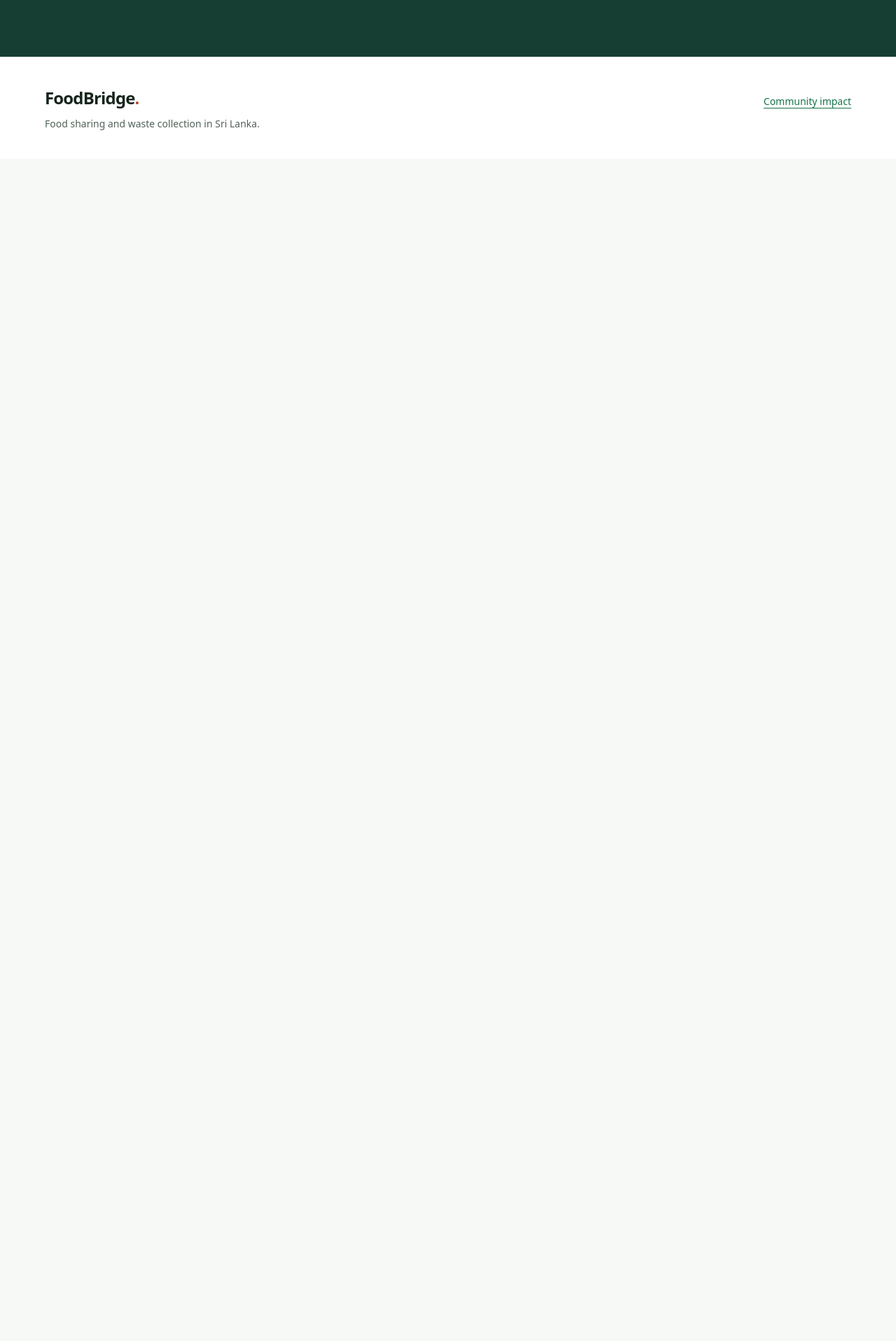
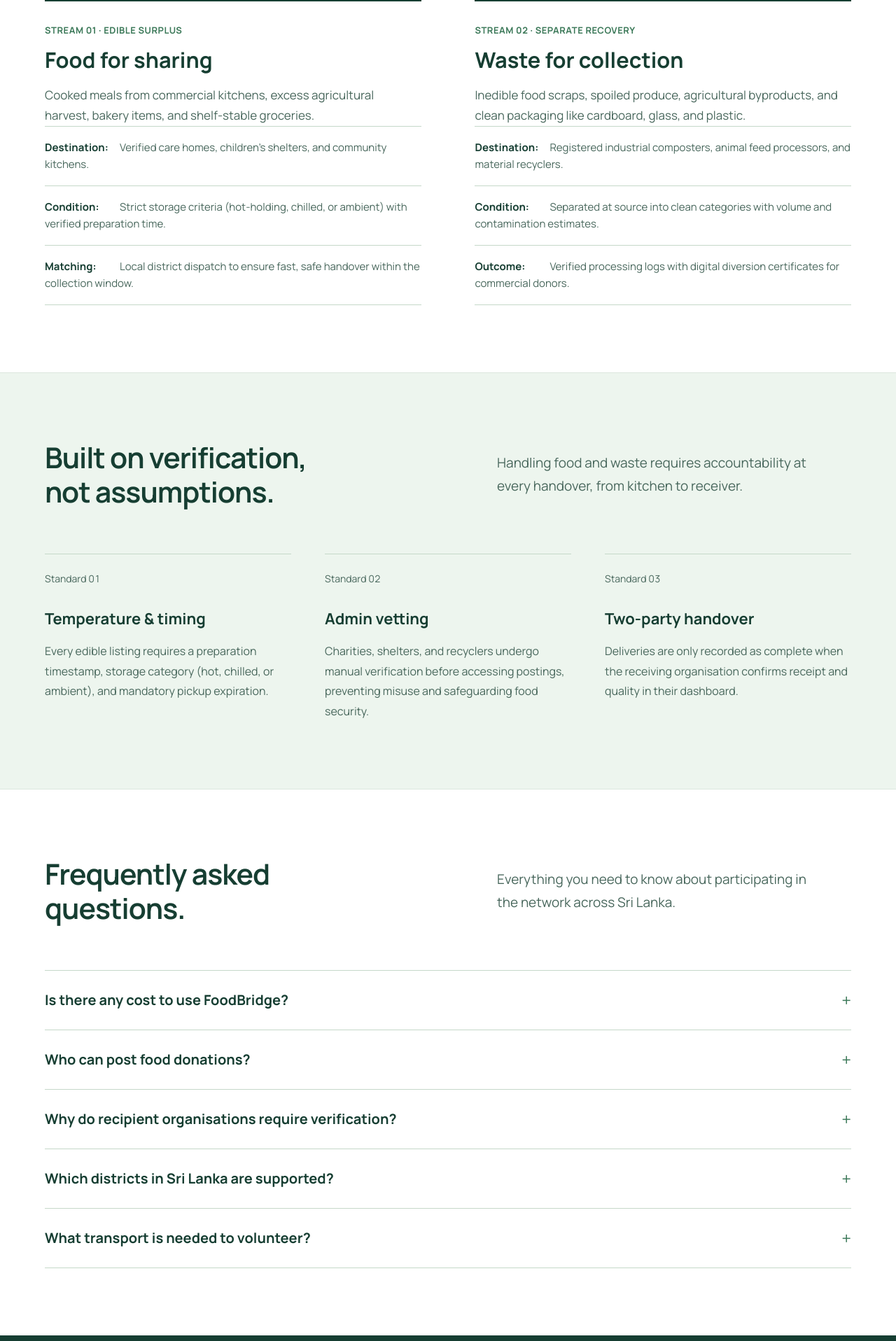
Before and after one commit to piragenth-satkunananthan/foodbridge, a React (Vite) app in the folder frontend/: page / in a window 1280 px wide. Shown: the part 1844-3760 px from the top of the page at 70% size. Before the commit the page ends 2071 px from the top, so only its background shows below. Built offline with nearby package versions, Linux system fonts and the light colour scheme.

Commit message:
feat(home): add dual-stream breakdown, verification standards, and civic FAQ

```diff
--- a/frontend/src/pages/HomePage.jsx
+++ b/frontend/src/pages/HomePage.jsx
@@ -10,6 +10,29 @@ const roles = [
   { name: 'Recycler', detail: 'Register your waste-collection organisation.' },
   { name: 'Volunteer', detail: 'Help with local pickups and deliveries.' },
   { name: 'Admin', detail: 'Manage accounts, verification and activity.' },
+];
+
+const faqs = [
+  {
+    q: 'Is there any cost to use FoodBridge?',
+    a: 'FoodBridge is completely free for all participants. Donors, recipient organisations, recyclers, and volunteers do not pay any subscription, listing, or claim fees.'
+  },
+  {
+    q: 'Who can post food donations?',
+    a: 'Hotels, restaurants, supermarkets, bakeries, corporate cafeterias, event caterers, and commercial kitchens with safe, surplus consumable food or separate organic waste.'
+  },
+  {
+    q: 'Why do recipient organisations require verification?',
+    a: 'To protect public health and ensure food reaches genuine vulnerable groups, recipient charities and care homes must submit identification and pass administrator verification before requesting or receiving food batches.'
+  },
+  {
+    q: 'Which districts in Sri Lanka are supported?',
+    a: 'All 25 administrative districts are supported in the system. Postings and volunteer courier pickups are coordinated locally within the specified district to minimize transit time.'
+  },
+  {
+    q: 'What transport is needed to volunteer?',
+    a: 'Volunteers can transport batches using motorbikes, three-wheelers, cars, or small vans depending on the volume, container requirements, and route distance indicated on the pickup job.'
+  }
 ];
 
 export default function HomePage() {
@@ -35,6 +58,7 @@ export default function HomePage() {
           <p className="fb-home-availability">Recipient and recycler browsing and claims are not available yet. Admin access requires sign-in.</p>
         </div>
       </section>
+
       <section id="how-it-works" className="fb-home-workflow" aria-labelledby="workflow-title">
         <div className="fb-home-section-heading"><h2 id="workflow-title">Good intentions.<br />Clear next steps.</h2><p>Keep the practical details in one place, from the first listing to the recorded delivery.</p></div>
         <ol>
@@ -43,6 +67,75 @@ export default function HomePage() {
           <li><span className="fb-home-step">03</span><h3>Keep track together.</h3><p>Follow status updates in your dashboard and review completed deliveries.</p></li>
         </ol>
       </section>
+
+      <section className="fb-home-streams" aria-labelledby="streams-title">
+        <div className="fb-home-section-heading">
+          <h2 id="streams-title">Two distinct streams.<br />No confusion.</h2>
+          <p>Edible surplus nourishes communities. Organic scraps and packaging fuel recycling. The two never cross.</p>
+        </div>
+        <div className="fb-home-streams-grid">
+          <article className="fb-stream-column">
+            <span className="fb-stream-tag">Stream 01 &middot; Edible Surplus</span>
+            <h3>Food for sharing</h3>
+            <p className="fb-stream-desc">Cooked meals from commercial kitchens, excess agricultural harvest, bakery items, and shelf-stable groceries.</p>
+            <ul className="fb-stream-specs">
+              <li><strong>Destination:</strong> Verified care homes, children’s shelters, and community kitchens.</li>
+              <li><strong>Condition:</strong> Strict storage criteria (hot-holding, chilled, or ambient) with verified preparation time.</li>
+              <li><strong>Matching:</strong> Local district dispatch to ensure fast, safe handover within the collection window.</li>
+            </ul>
+          </article>
+          <article className="fb-stream-column">
+            <span className="fb-stream-tag">Stream 02 &middot; Separate Recovery</span>
+            <h3>Waste for collection</h3>
+            <p className="fb-stream-desc">Inedible food scraps, spoiled produce, agricultural byproducts, and clean packaging like cardboard, glass, and plastic.</p>
+            <ul className="fb-stream-specs">
+              <li><strong>Destination:</strong> Registered industrial composters, animal feed processors, and material recyclers.</li>
+              <li><strong>Condition:</strong> Separated at source into clean categories with volume and contamination estimates.</li>
+              <li><strong>Outcome:</strong> Verified processing logs with digital diversion certificates for commercial donors.</li>
+            </ul>
+          </article>
+        </div>
+      </section>
+
+      <section className="fb-home-standards" aria-labelledby="standards-title">
+        <div className="fb-home-section-heading">
+          <h2 id="standards-title">Built on verification,<br />not assumptions.</h2>
+          <p>Handling food and waste requires accountability at every handover, from kitchen to receiver.</p>
+        </div>
+        <ol className="fb-home-standards-grid">
+          <li>
+            <span className="fb-home-step">Standard 01</span>
+            <h3>Temperature &amp; timing</h3>
+            <p>Every edible listing requires a preparation timestamp, storage category (hot, chilled, or ambient), and mandatory pickup expiration.</p>
+          </li>
+          <li>
+            <span className="fb-home-step">Standard 02</span>
+            <h3>Admin vetting</h3>
+            <p>Charities, shelters, and recyclers undergo manual verification before accessing postings, preventing misuse and safeguarding food security.</p>
+          </li>
+          <li>
+            <span className="fb-home-step">Standard 03</span>
+            <h3>Two-party handover</h3>
+            <p>Deliveries are only recorded as complete when the receiving organisation confirms receipt and quality in their dashboard.</p>
+          </li>
+        </ol>
+      </section>
+
+      <section className="fb-home-faq" aria-labelledby="faq-title">
+        <div className="fb-home-section-heading">
+          <h2 id="faq-title">Frequently asked<br />questions.</h2>
+          <p>Everything you need to know about participating in the network across Sri Lanka.</p>
+        </div>
+        <div className="fb-home-faq-list">
+          {faqs.map(({ q, a }) => (
+            <details key={q} className="fb-faq-item">
+              <summary>{q}</summary>
+              <p>{a}</p>
+            </details>
+          ))}
+        </div>
+      </section>
+
       <section className="fb-home-outcomes" aria-labelledby="outcomes-title">
         <div><h2 id="outcomes-title">Every record tells<br />part of the story.</h2><p>Explore completed food deliveries and waste collection, reported separately.</p></div>
         <Link to="/impact">Explore community impact <ArrowRight size={24} aria-hidden="true" /></Link>
--- a/frontend/src/styles/home.css
+++ b/frontend/src/styles/home.css
@@ -2,7 +2,7 @@
 .fb-home { --home-ink: #163e32; --home-muted: #48675c; --home-mint: #edf5ee; --home-yellow: #f5de87; --home-gutter: clamp(24px, 5vw, 128px); width: 100%; color: var(--home-ink); background: #fff; font-family: Manrope, sans-serif; }
 .fb-home h1, .fb-home h2, .fb-home h3, .fb-home p { margin: 0; }
 .fb-home ::selection { background: var(--home-yellow); color: var(--home-ink); }
-.fb-home a:focus-visible { outline: 3px solid #226c4f; outline-offset: 5px; }
+.fb-home a:focus-visible, .fb-home summary:focus-visible { outline: 3px solid #226c4f; outline-offset: 5px; }
 .fb-home-welcome { display: grid; grid-template-columns: 1fr 1.3fr; gap: clamp(48px, 7vw, 112px); padding: 64px var(--home-gutter) 96px; align-items: start; }
 .fb-home-message { display: flex; flex-direction: column; align-items: flex-start; padding-top: 32px; gap: 0; }
 .fb-home h1 { font-size: clamp(52px, 5.2vw, 88px); font-weight: 650; line-height: 1.13; letter-spacing: -.035em; }
@@ -30,6 +30,36 @@
 .fb-home-step { display: block; margin-bottom: 32px; font-size: 14px; color: var(--home-muted); font-variant-numeric: tabular-nums; }
 .fb-home-workflow h3 { font-size: 22px; line-height: 1.4; font-weight: 700; }
 .fb-home-workflow li p { margin-top: 16px; font-size: 16px; line-height: 1.8; color: var(--home-muted); max-width: 38ch; }
+
+/* Dual Streams section */
+.fb-home-streams { padding: 96px var(--home-gutter); border-top: 1px solid #dce7de; }
+.fb-home-streams-grid { display: grid; grid-template-columns: 1fr 1fr; gap: clamp(48px, 6vw, 96px); margin-top: 64px; }
+.fb-stream-column { border-top: 2px solid var(--home-ink); padding-top: 28px; }
+.fb-stream-tag { display: inline-block; font-size: 13px; font-weight: 700; letter-spacing: .04em; text-transform: uppercase; color: #3c7959; margin-bottom: 12px; }
+.fb-stream-column h3 { font-size: clamp(24px, 2.4vw, 32px); font-weight: 700; line-height: 1.3; margin-bottom: 16px; }
+.fb-stream-desc { font-size: 17px; line-height: 1.7; color: var(--home-muted); margin-bottom: 28px; }
+.fb-stream-specs { list-style: none; padding: 0; margin: 0; border-top: 1px solid #c5d8c9; }
+.fb-stream-specs li { padding: 18px 0; border-bottom: 1px solid #c5d8c9; font-size: 15px; line-height: 1.6; color: var(--home-muted); }
+.fb-stream-specs li strong { color: var(--home-ink); font-weight: 700; display: inline-block; min-width: 104px; }
+
+/* Standards section */
+.fb-home-standards { padding: 96px var(--home-gutter); border-top: 1px solid #dce7de; background: var(--home-mint); }
+.fb-home-standards-grid { display: grid; grid-template-columns: repeat(3, minmax(0, 1fr)); gap: 48px; list-style: none; margin: 64px 0 0; padding: 0; }
+.fb-home-standards-grid li { border-top: 1px solid #c5d8c9; padding-top: 24px; }
+.fb-home-standards-grid h3 { font-size: 22px; line-height: 1.4; font-weight: 700; margin-bottom: 16px; }
+.fb-home-standards-grid p { font-size: 16px; line-height: 1.8; color: var(--home-muted); }
+
+/* FAQ section */
+.fb-home-faq { padding: 96px var(--home-gutter); border-top: 1px solid #dce7de; }
+.fb-home-faq-list { margin-top: 64px; border-top: 1px solid #c5d8c9; }
+.fb-faq-item { border-bottom: 1px solid #c5d8c9; }
+.fb-faq-item summary { display: flex; justify-content: space-between; align-items: center; padding: 24px 0; font-size: 20px; font-weight: 700; color: var(--home-ink); cursor: pointer; list-style: none; transition: color 150ms ease-out; }
+.fb-faq-item summary::-webkit-details-marker { display: none; }
+.fb-faq-item summary::after { content: '+'; font-size: 24px; font-weight: 400; color: #3c7959; transition: transform 200ms ease; flex-shrink: 0; margin-left: 24px; }
+.fb-faq-item[open] summary::after { content: '−'; transform: rotate(180deg); }
+.fb-faq-item summary:hover { color: #3c7959; }
+.fb-faq-item p { font-size: 16px; line-height: 1.8; color: var(--home-muted); max-width: 65ch; padding: 0 0 28px; }
+
 .fb-home-outcomes { display: flex; align-items: center; justify-content: space-between; gap: 64px; padding: 80px var(--home-gutter); background: var(--home-ink); color: #fff; }
 .fb-home-outcomes p { max-width: 45ch; font-size: 17px; line-height: 1.75; color: #d4e3d9; margin-top: 24px; }
 .fb-home-outcomes a { display: inline-flex; align-items: center; justify-content: space-between; gap: 32px; padding: 20px 0; color: #fff; font-size: 17px; text-decoration: underline; text-decoration-color: #92b59f; text-underline-offset: 5px; border-bottom: 1px solid #92b59f; }
@@ -40,6 +70,8 @@
   .fb-home h1 { font-size: clamp(44px, 5.3vw, 60px); }
   .fb-home-directory { padding: 28px; }
   .fb-home-workflow ol { gap: 32px; }
+  .fb-home-standards-grid { gap: 32px; }
+  .fb-home-streams-grid { gap: 40px; }
   .fb-home-outcomes { gap: 40px; }
 }
 @media (max-width: 759px) {
@@ -56,6 +88,13 @@
   .fb-home-section-heading > p { font-size: 18px; }
   .fb-home-workflow ol { grid-template-columns: 1fr; gap: 40px; margin-top: 40px; }
   .fb-home-step { margin-bottom: 20px; }
+  .fb-home-streams { padding-top: 64px; padding-bottom: 64px; }
+  .fb-home-streams-grid { grid-template-columns: 1fr; gap: 48px; margin-top: 40px; }
+  .fb-home-standards { padding-top: 64px; padding-bottom: 64px; }
+  .fb-home-standards-grid { grid-template-columns: 1fr; gap: 40px; margin-top: 40px; }
+  .fb-home-faq { padding-top: 64px; padding-bottom: 64px; }
+  .fb-home-faq-list { margin-top: 40px; }
+  .fb-faq-item summary { font-size: 18px; padding: 20px 0; }
   .fb-home-outcomes { flex-direction: column; align-items: flex-start; padding-top: 64px; padding-bottom: 64px; gap: 32px; }
   .fb-home-outcomes a { font-size: 16px; gap: 16px; }
 }
```
